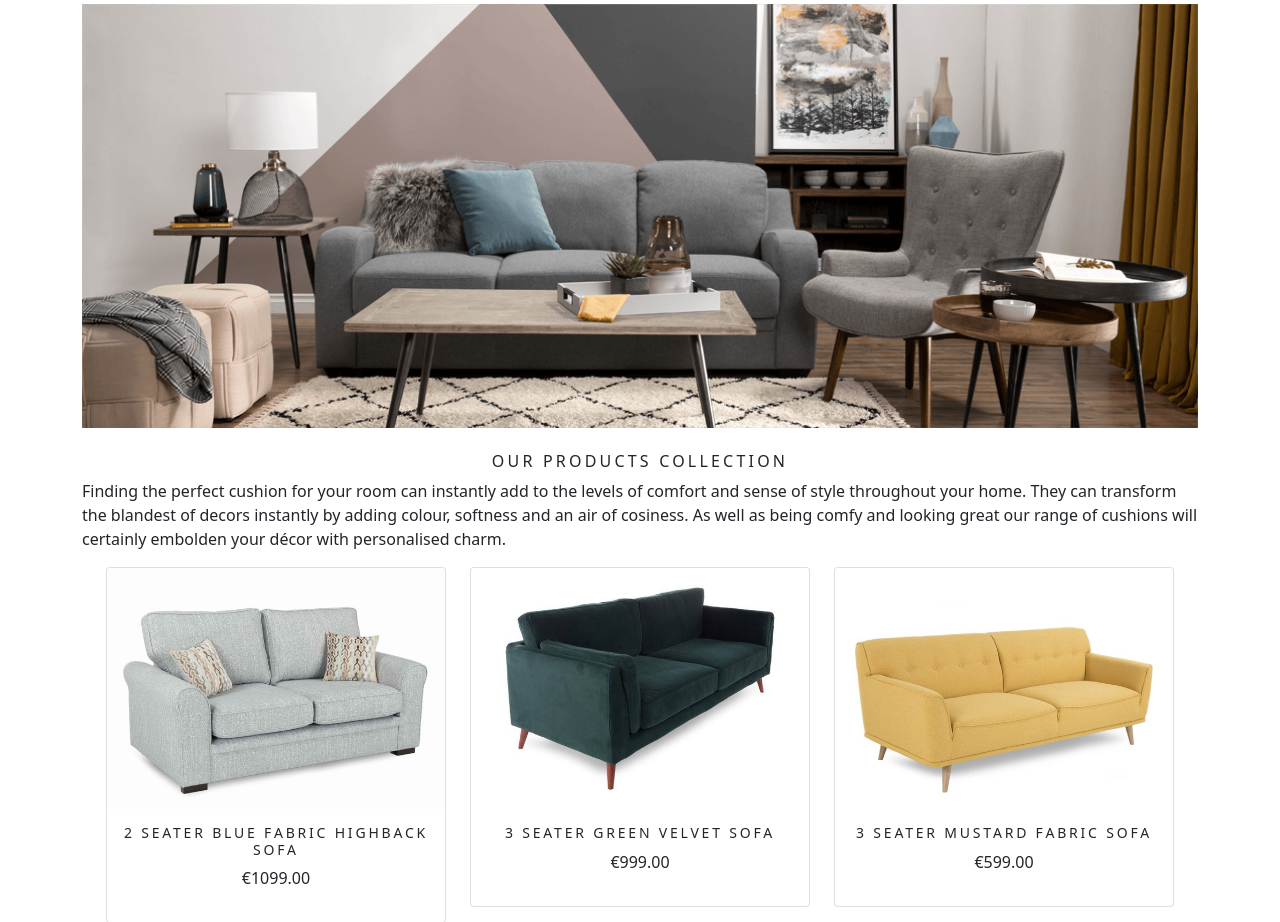
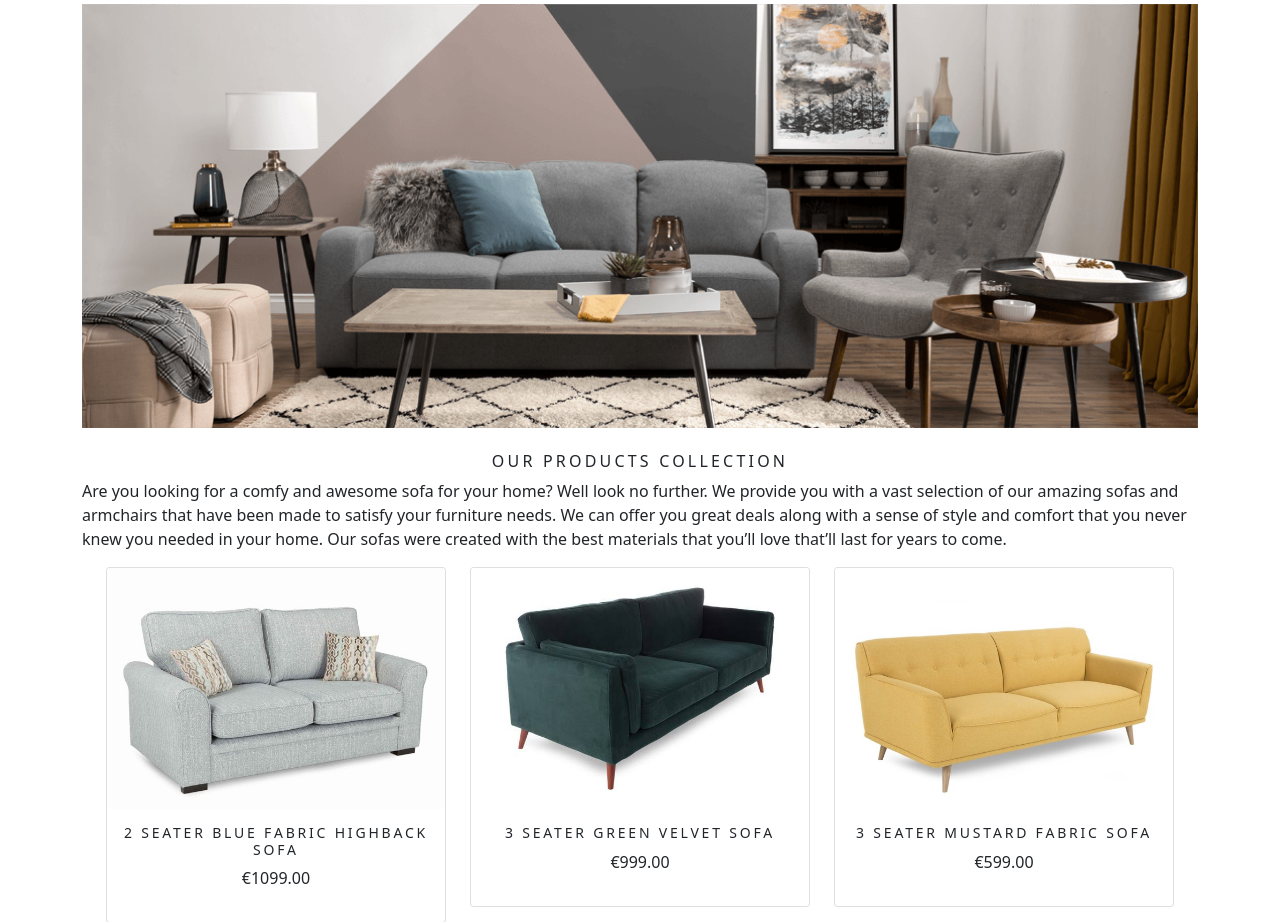
Before and after one commit to CianDonegan/CA2, a Django app: page / in a window 1280 px wide. Shown: the part 197-1119 px from the top of the page. Run offline with Django 3.2, Linux system fonts and the light colour scheme; data comes from the database, SQL or seed files in the repository; both versions use the stored data as it was after the commit; parts of the project's set-up code (start-up, migrations or seed data) failed here and were passed over.

Commit message:
updated more html files

```diff
--- a/shop/templates/shop/category.html
+++ b/shop/templates/shop/category.html
@@ -4,14 +4,14 @@
 {% if category %}
 {{ category.description|truncatewords:155 }}
 {% else %}
-Welcome to the cushion store where you can buy comfy and awesome cushions.
+Welcome to the sofa store where you can buy comfy and awesome sofas.
 {% endif %}
 {% endblock %}
 {% block title %}
 {% if category %}
-{{ category.name }} - Perfect Cushion Store
+{{ category.name }} - The Furniture Shop
 {% else %}
-See Our Cushion Collection - Perfect Cushion Store
+See Our Sofa Collection - The Furniture Shop
 {% endif %}
 {% endblock %}
 {% block content %}
@@ -38,10 +38,8 @@ See Our Cushion Collection - Perfect Cushion Store
 <br>
 <div>
 	<h1 class="text-center my_title">Our Products Collection</h1>
-	<p class ="text-justify">Finding the perfect cushion for your room can instantly add to the levels of comfort and
-		sense of style throughout your home. They can transform the blandest of decors instantly
-		by adding colour, softness and an air of cosiness. As well as being comfy and looking great
-		our range of cushions will certainly embolden your décor with personalised charm.
+	<p class ="text-justify">Are you looking for a comfy and awesome sofa for your home? Well look no further. We provide you with a vast selection of our amazing sofas and armchairs that have been made to satisfy your furniture needs. We can offer you great deals along with a sense of style and comfort that you never knew you needed in your home. Our sofas were created with the best materials that you’ll love that’ll last for years to come.
+
 	</p>
 </div>
 {% endif %}
--- a/shop/templates/shop/product.html
+++ b/shop/templates/shop/product.html
@@ -4,7 +4,7 @@
 {{ product.description|truncatewords:155 }}
 {% endblock %}
 {% block title %}
-{{ product.name }} - Perfect Cushion Store
+{{ product.name }} - The Furniture Shop
 {% endblock %}
 {% block content %}
 <div class = "row my_prod_row_class">
```
Also changed, not shown: db.sqlite3.
